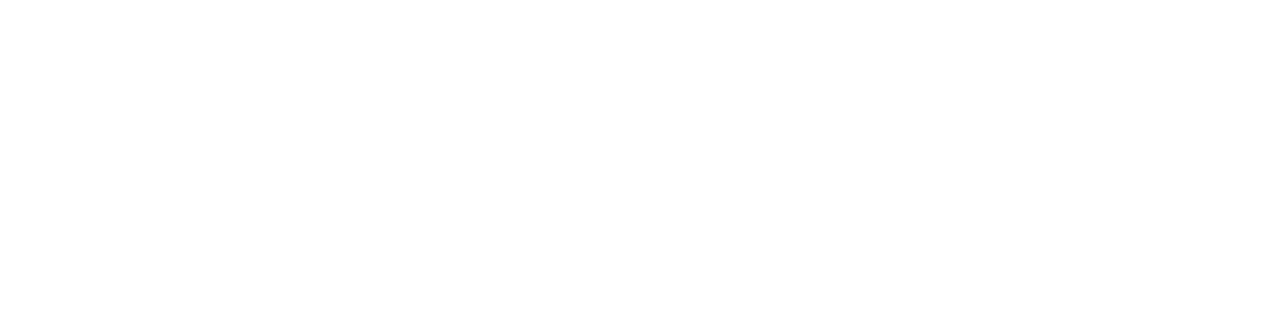
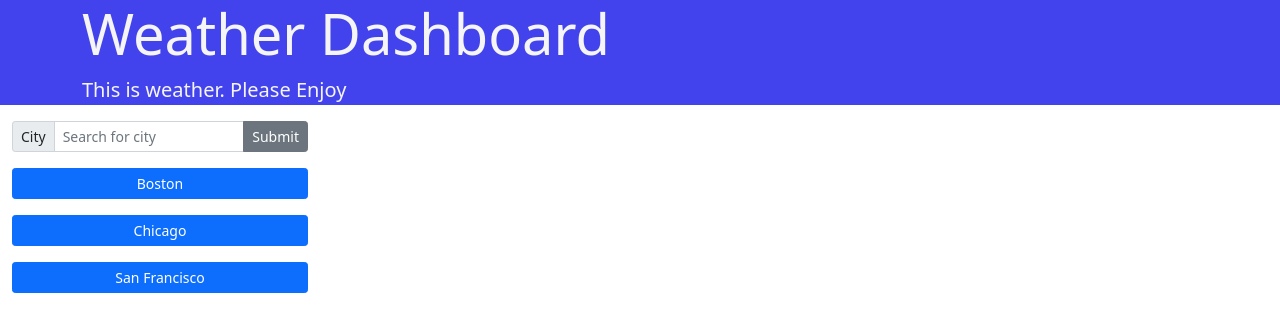
Before and after one commit to SFSullivan/weather-dashboard, a plain HTML site: page index.html in a window 1280 px wide. Drawn offline with nearby package versions, Linux system fonts and the light colour scheme.

Commit message:
completed as of monday

```diff
--- a/css/style.css
+++ b/css/style.css
@@ -0,0 +1,4 @@
+.jumbotron {
+    background-color: rgb(67, 67, 238);
+    color: whitesmoke;
+}
--- a/index.html
+++ b/index.html
@@ -1,5 +1,6 @@
 <!DOCTYPE html>
 <html lang="en">
+
 <head>
     <meta charset="UTF-8">
     <meta http-equiv="X-UA-Compatible" content="IE=edge">
@@ -8,9 +9,38 @@
     <link rel="stylesheet" href="https://cdn.jsdelivr.net/npm/bootstrap@5.1.3/dist/css/bootstrap.min.css">
     <link rel="stylesheet" href="./css/style.css">
 </head>
+
 <body>
+    <div class="jumbotron jumbotron-fluid">
+        <div class="container">
+            <h1 class="display-4">Weather Dashboard</h1>
+            <p class="lead">This is weather. Please Enjoy</p>
+        </div>
+    </div>
+    <div class="container-fluid">
+        <div class="row">
+            <div class="col-12 col-md-3">
+                <nav class="nav flex-column">
+                    <div class="input-group input-group-sm mb-3">
+                        <span class="input-group-text" id="inputGroup-sizing-sm">City</span>
+                        <input type="text" id = "searchedCity" class="form-control" aria-label="Sizing example input"
+                            aria-describedby="inputGroup-sizing-sm" placeholder="Search for city">
+                        <button type="button" class="btn btn-secondary" id="citySubmit">Submit</button>
+                    </div>
+                    <div class="d-grid gap-3">
+                        <button type="button" class="btn btn-primary btn-sm">Boston</button>
+                        <button type="button" class="btn btn-primary btn-sm">Chicago</button>
+                        <button type="button" class="btn btn-primary btn-sm">San Francisco</button>
+                    </div>
+                </nav>
+            </div>
+        </div>
+    </div>
+
+
 
     <script src="https://cdn.jsdelivr.net/npm/bootstrap@5.1.3/dist/js/bootstrap.min.js"></script>
     <script src="./js/app.js"></script>
 </body>
+
 </html>
--- a/js/app.js
+++ b/js/app.js
@@ -0,0 +1,12 @@
+var citySearch = document.querySelector("#citySubmit")
+var apiKey = "0342aa5e399ecd0cd610e5858ede6f30"
+function cityFetch(searchedCity) {
+    fetch('http://api.openweathermap.org/geo/1.0/direct?q=' + searchedCity + '&appid=' + apiKey)
+        .then(response => response.json())
+}
+citySearch.addEventListener("click", function() {
+    var searchedCity = document.querySelector("#searchedCity").value
+    cityFetch(searchedCity)
+    // .then(data => console.log(data)).finally(()=>console.log("test"));
+    console.log(searchedCity)
+})
```
Also changed, not shown: assets/weather dashboard screenshot.JPG (added), 1 other file.
